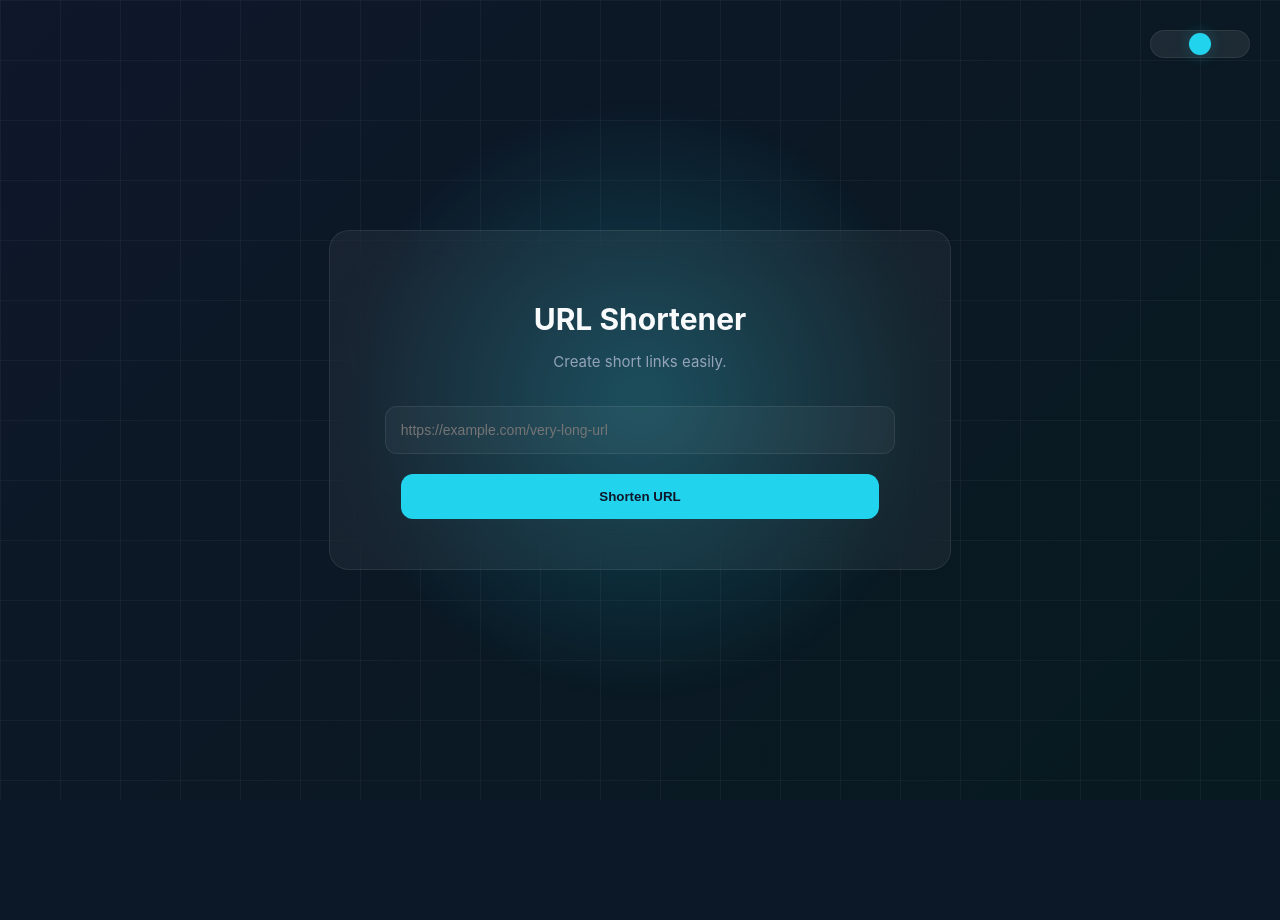
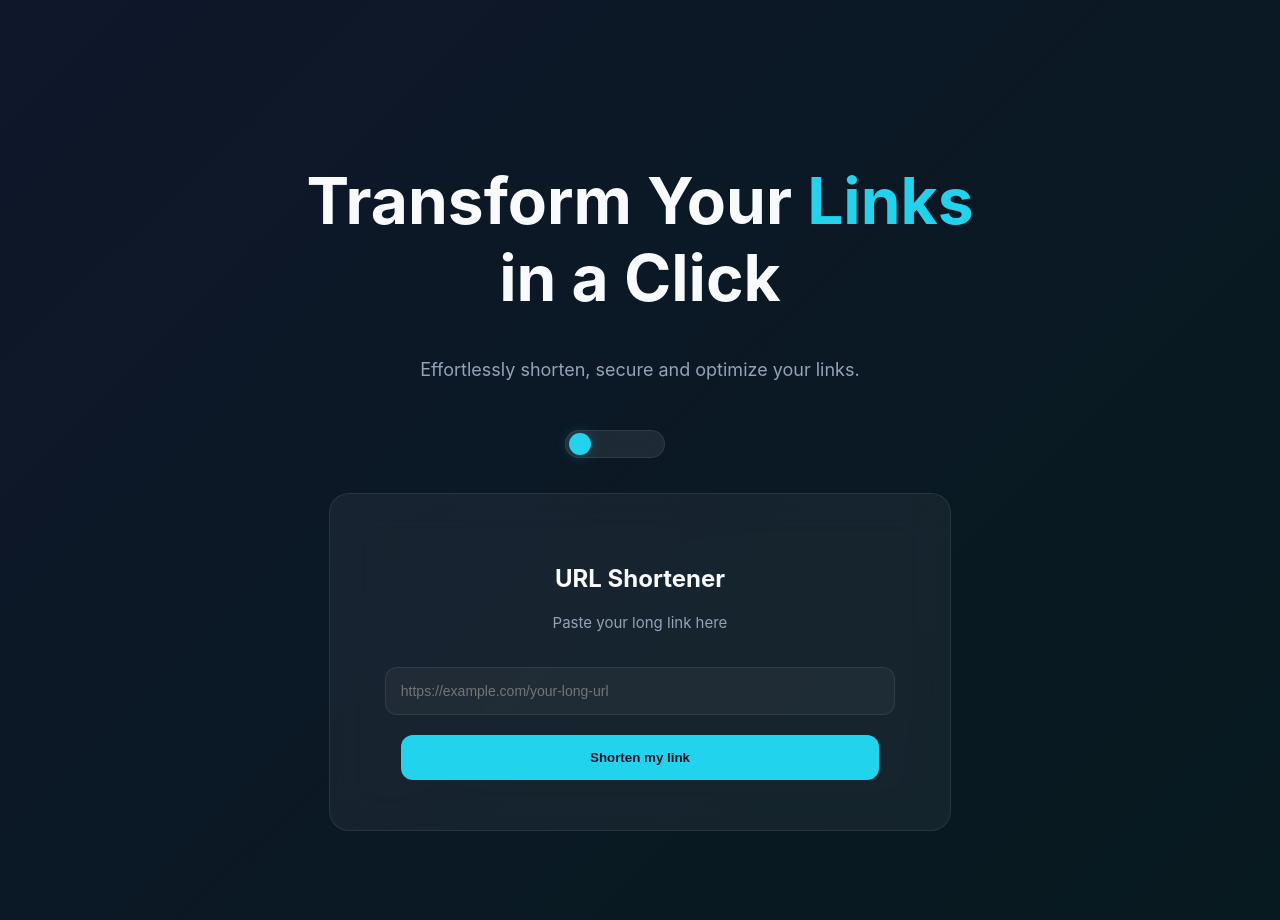
Before and after one commit to Priyalshah1/url-shortener-django, a Django app: page / in a window 1280 px wide. Before the commit the page ends 781 px from the top, so only its background shows below. Run offline with Django 5.2, Linux system fonts and the light colour scheme.

Commit message:
UI update and theme toggle changes

```diff
--- a/shortener/static/css/style.css
+++ b/shortener/static/css/style.css
@@ -23,23 +23,12 @@
 body {
     margin: 0;
     font-family: -apple-system, BlinkMacSystemFont, "Segoe UI", Roboto, sans-serif;
-    height: 100vh;
+    min-height: 100vh;
     background: linear-gradient(135deg, var(--bg1), var(--bg2));
     color: var(--text);
-    display: flex;
-    justify-content: center;
-    align-items: center;
-    overflow: hidden;
-}
-
-body::before {
-    content: "";
-    position: absolute;
-    inset: 0;
-    background-image:
-        linear-gradient(rgba(255,255,255,0.04) 1px, transparent 1px),
-        linear-gradient(90deg, rgba(255,255,255,0.04) 1px, transparent 1px);
-    background-size: 60px 60px;
+    display: block;
+    text-align: center;
+    padding-top: 120px;
 }
 
 .glow {
@@ -68,6 +57,8 @@ body::before {
     border: 1px solid var(--border);
     text-align: center;
     z-index: 2;
+    margin:0 auto;
+    margin-top:40px;
 }
 
 .card h1 {
@@ -224,9 +215,8 @@ input:focus {
 /* AI Toggle Switch */
 
 .theme-toggle {
-    position: fixed;
-    top: 30px;
-    right: 30px;
+    position: relative;
+    margin: 25px auto 0 auto;   /* center me lane ke liye */
     width: 100px;
     height: 28px;
     border-radius: 50px;
@@ -235,6 +225,7 @@ input:focus {
     cursor: pointer;
     display: flex;
     align-items: center;
+    justify-content: flex-start;
     padding: 3px;
     box-sizing: border-box;
     backdrop-filter: blur(10px);
@@ -252,7 +243,7 @@ input:focus {
 
 /* Correct movement */
 [data-theme="light"] .toggle-dot {
-    transform: translateX(28px);
+    transform: translateX(68px);
 }
 /* Result Fade + Float Animation */
 
@@ -307,7 +298,7 @@ body{
 /* Card */
 
 .card{
-    width:100%;
+    width:92%;
     padding:30px 22px;
     border-radius:16px;
 }
@@ -417,3 +408,23 @@ input{
 }
 
 }
+.hero{
+    text-align:center;
+    margin-bottom:60px;
+}
+
+.hero-title{
+    font-size:64px;
+    font-weight:700;
+    line-height:1.2;
+}
+
+.hero-title span{
+    color:var(--accent);
+}
+
+.hero-sub{
+    margin-top:15px;
+    color:var(--muted);
+    font-size:18px;
+}
--- a/shortener/templates/index.html
+++ b/shortener/templates/index.html
@@ -9,39 +9,52 @@
     <link rel="icon" type="image/png" href="{% static 'images/Favicon.png' %}">
 </head>
 <body>
+<div class="hero">
 
-<button class="theme-toggle" id="themeToggle">
+    <h1 class="hero-title">
+        Transform Your <span>Links</span><br>
+        in a Click
+    </h1>
+
+    <p class="hero-sub">
+        Effortlessly shorten, secure and optimize your links.
+    </p>
+
+    <button class="theme-toggle" id="themeToggle">
     <span class="toggle-dot"></span>
-</button>
+   </button>
 
-<div class="glow"></div>
+</div>
+
 
 <div class="card">
-    <h1>URL Shortener</h1>
-    <p class="subtitle">Create short links easily.</p>
+
+    <h2>URL Shortener</h2>
+    <p class="subtitle">Paste your long link here</p>
 
     <form method="POST" class="url-form">
         {% csrf_token %}
+
         <input type="url"
                name="url"
-               placeholder="https://example.com/very-long-url"
+               placeholder="https://example.com/your-long-url"
                required>
 
         {% if not short_url %}
         <button type="submit" class="primary-btn">
-            Shorten URL
+            Shorten my link
         </button>
         {% endif %}
+
     </form>
 
+
     {% if short_url %}
+
     <div class="result-box">
 
-        <div class="result-title">
-            Short URL
-        </div>
+        <div class="short-url-row">
 
-        <div class="short-url-row">
             <a href="{{ short_url }}" target="_blank" id="shortLink">
                 {{ short_url }}
             </a>
@@ -49,6 +62,7 @@
             <button type="button" class="copy-btn" onclick="copyURL()">
                 Copy
             </button>
+
         </div>
 
         <div class="click-count">
@@ -60,9 +74,12 @@
         </a>
 
     </div>
+
     {% endif %}
+
 </div>
 
 <script src="{% static 'js/theme.js' %}"></script>
+
 </body>
 </html>
```
Also changed, not shown: db.sqlite3 (added).
